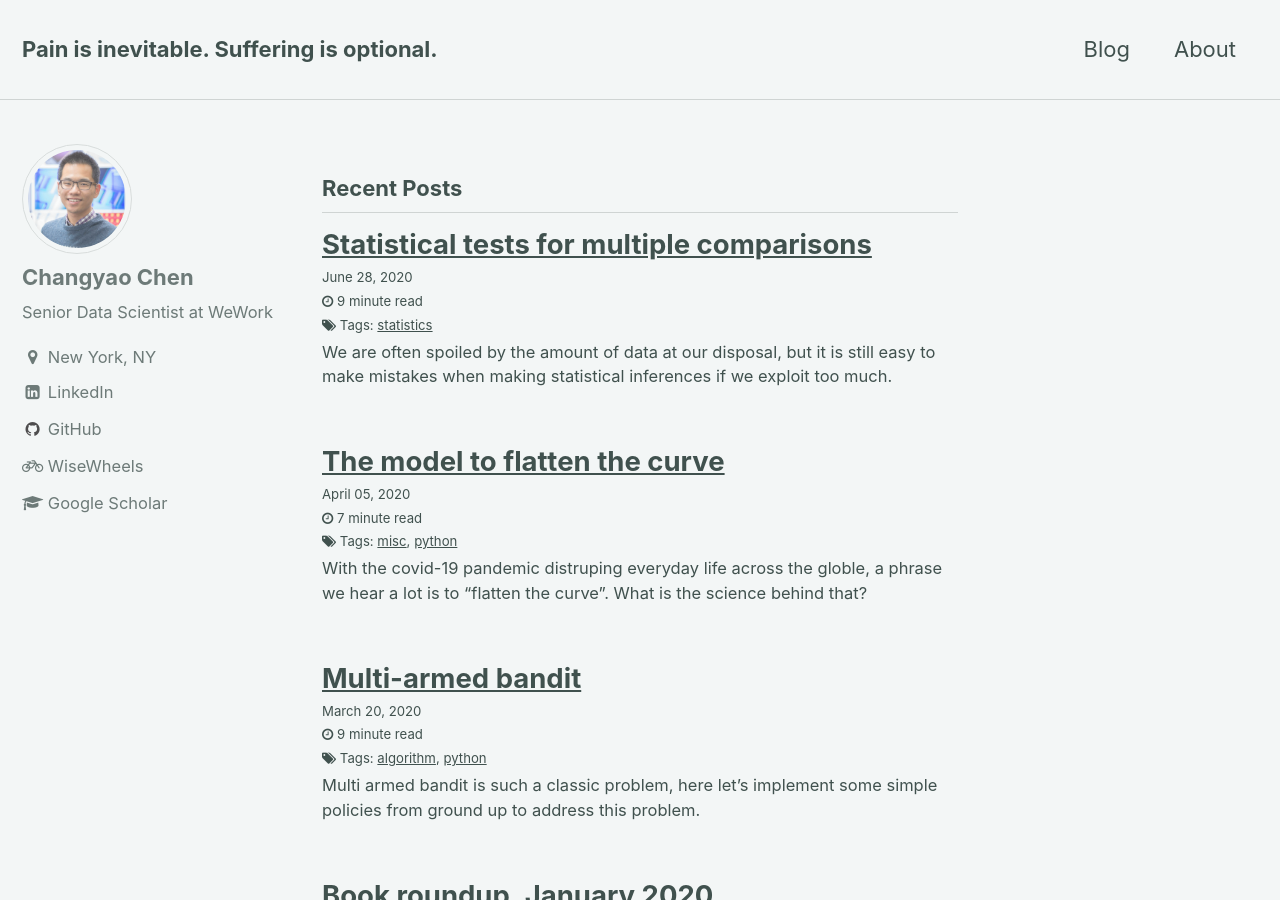
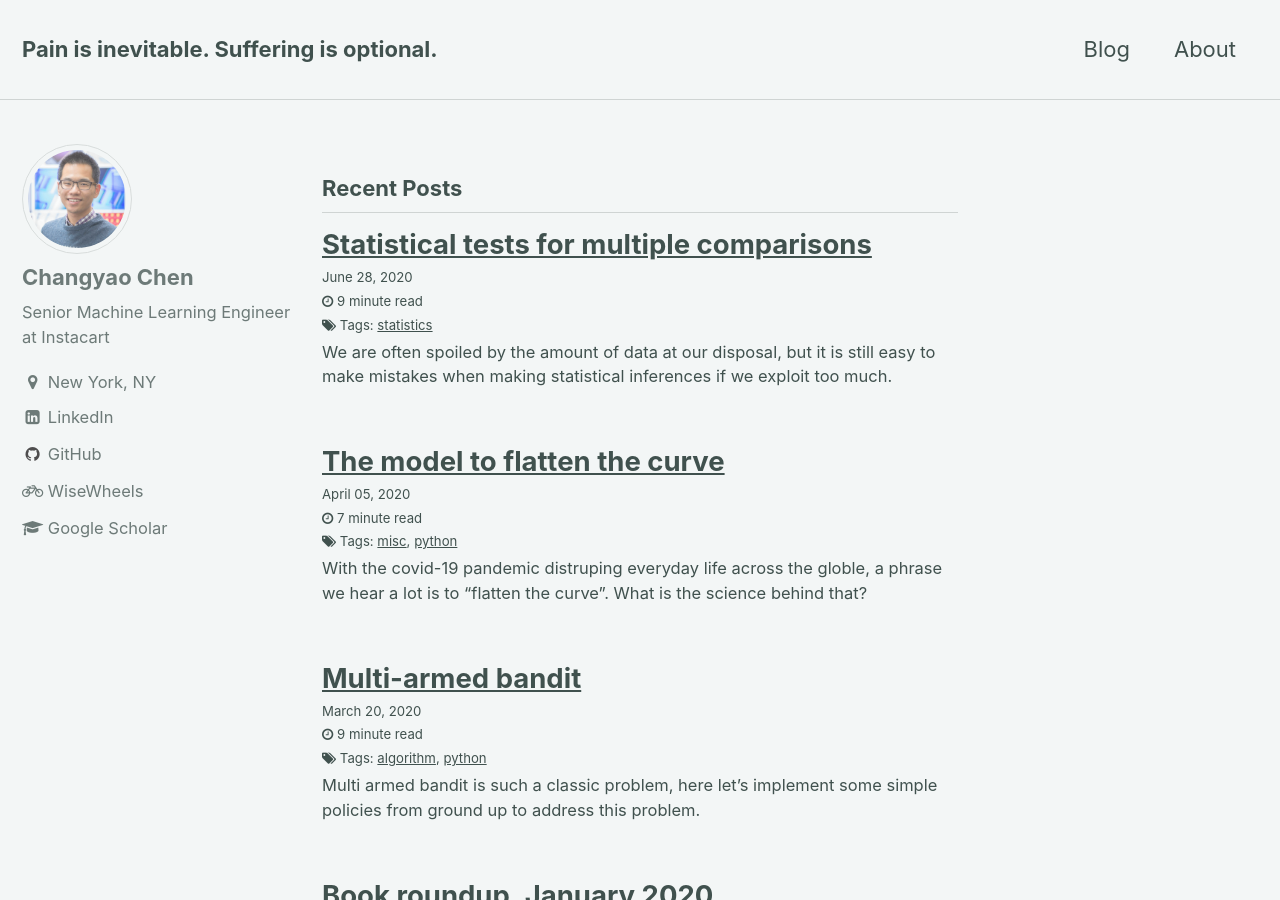
Before and after one commit to changyaochen/changyaochen.github.io, a Jekyll site: the page built from index.html, in a window 1280 px wide and 900 px high. Built offline with Jekyll 4.4.1, drawn with Linux system fonts in a browser that asks for light colours; the list of posts is cut into pages by our own code; comment, search, counter and statistics services are not loaded.

Commit message:
update job title

```diff
--- a/_config.yml
+++ b/_config.yml
@@ -98,7 +98,7 @@ analytics:
 author:
   name             : "Changyao Chen"
   avatar           : "/assets/images/bio-photo.jpg"
-  bio              : "Senior Data Scientist at WeWork"
+  bio              : "Senior Machine Learning Engineer at Instacart"
   location         : "New York, NY"
   email            :
   uri              :
```
